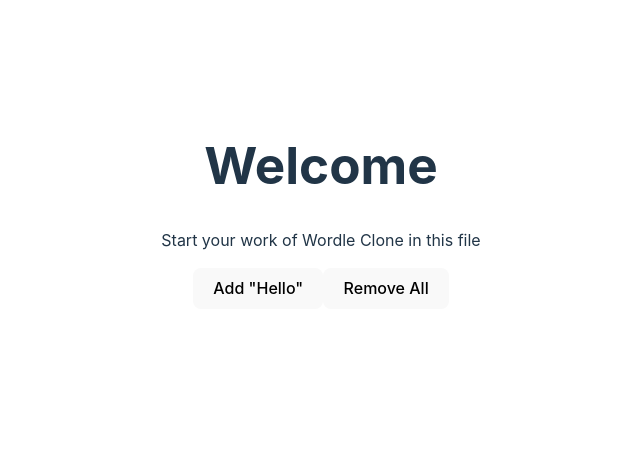
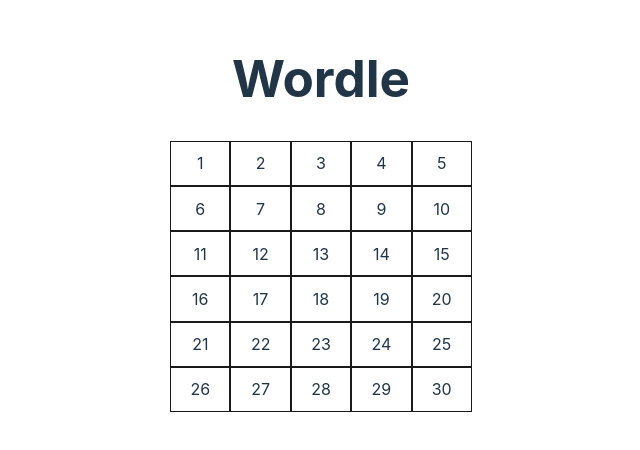
Before and after one commit to taylork4/wordle-snoap-taylor, a Vue app: page / in a window 1280 px wide. Shown: the part 186-636 px from the top of the page, without its empty margins (319-959 px from the left). Built offline with nearby package versions, Linux system fonts and the light colour scheme.

Commit message:
pushing old code

```diff
--- a/src/App.vue
+++ b/src/App.vue
@@ -3,7 +3,7 @@
 </script>
 
 <template>
-  <h1>Welcome</h1>
+  <h1>Wordle</h1>
   <HelloWordle />
 </template>
 
--- a/src/components/HelloWordle.vue
+++ b/src/components/HelloWordle.vue
@@ -2,6 +2,8 @@
 import { ref, Ref } from 'vue'
 const gameName = ref("Wordle Clone")
 const userWords: Ref<string[]> = ref([])
+
+const wordArray = [];
 
 function addOneWord() {
   userWords.value.push("Hello")
@@ -10,17 +12,50 @@
 function clearAll() {
   userWords.value.splice(0)
 }
+
 </script>
 
-<template>
-  <p>Start your work of {{ gameName }} in this file</p>
+<template><!-- <p>Start your work of {{ gameName }} in this file</p>
   <button @click="addOneWord">Add "Hello"</button>
-  <button @click="clearAll">Remove All</button>
+</button> -->
   <ul>
     <li v-for="(w, pos) in userWords" v-bind:key="pos">{{ w }}</li>
   </ul>
+
+
+
+  <div class="grid-container">
+    <div class="grid-item">1</div>
+    <div class="grid-item">2</div>
+    <div class="grid-item">3</div>
+    <div class="grid-item">4</div>
+    <div class="grid-item">5</div>
+    <div class="grid-item">6</div>
+    <div class="grid-item">7</div>
+    <div class="grid-item">8</div>
+    <div class="grid-item">9</div>
+    <div class="grid-item">10</div>
+    <div class="grid-item">11</div>
+    <div class="grid-item">12</div>
+    <div class="grid-item">13</div>
+    <div class="grid-item">14</div>
+    <div class="grid-item">15</div>
+    <div class="grid-item">16</div>
+    <div class="grid-item">17</div>
+    <div class="grid-item">18</div>
+    <div class="grid-item">19</div>
+    <div class="grid-item">20</div>
+    <div class="grid-item">21</div>
+    <div class="grid-item">22</div>
+    <div class="grid-item">23</div>
+    <div class="grid-item">24</div>
+    <div class="grid-item">25</div>
+    <div class="grid-item">26</div>
+    <div class="grid-item">27</div>
+    <div class="grid-item">28</div>
+    <div class="grid-item">29</div>
+    <div class="grid-item">30</div>
+  </div>
 </template>
 
-<style scoped>
-
-</style>
+<style scoped></style>
--- a/src/style.css
+++ b/src/style.css
@@ -19,6 +19,7 @@
   color: #646cff;
   text-decoration: inherit;
 }
+
 a:hover {
   color: #535bf2;
 }
@@ -47,9 +48,11 @@
   cursor: pointer;
   transition: border-color 0.25s;
 }
+
 button:hover {
   border-color: #646cff;
 }
+
 button:focus,
 button:focus-visible {
   outline: 4px auto -webkit-focus-ring-color;
@@ -71,10 +74,28 @@
     color: #213547;
     background-color: #ffffff;
   }
+
   a:hover {
     color: #747bff;
   }
+
   button {
     background-color: #f9f9f9;
   }
 }
+
+.grid-container {
+  display: grid;
+  grid-template-columns: repeat(5, 1fr);
+  grid-template-rows: repeat(6, 1fr);
+}
+
+.grid-item{
+  /* border-radius: 8px; */
+  border: 1px solid transparent;
+  border-color: #1a1a1a;
+  padding: 0.6em 1.2em;
+  font-family: inherit;
+  background-color: transparent;
+  cursor: text;
+}
```
